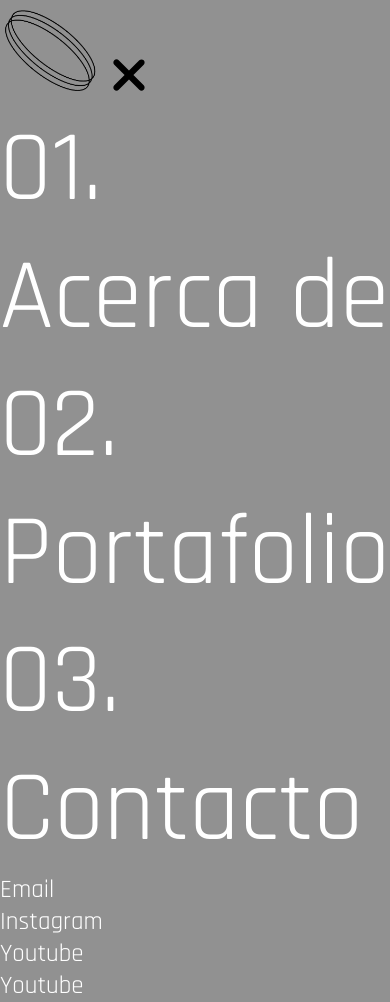
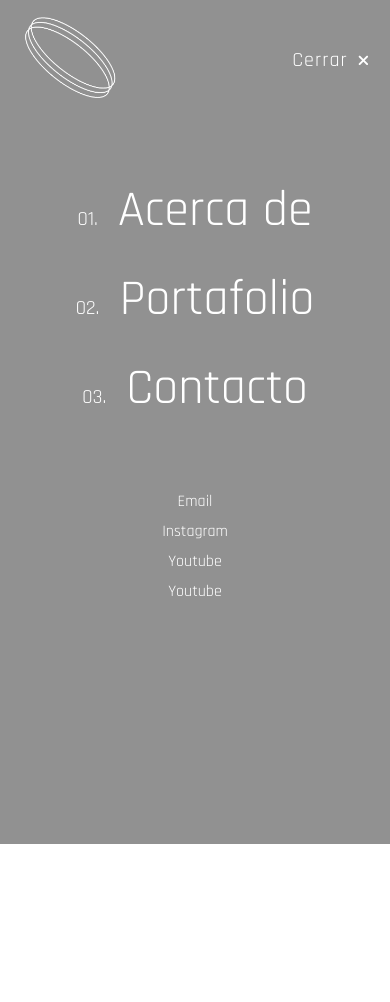
Before and after one commit to constthiers/proyecto-coderhouse, a website: page pages/menu.html in a window 390 px wide. After the commit the page ends 844 px from the top, so only its background shows below. Drawn offline with Linux system fonts and the light colour scheme.

Commit message:
Correcciones media queries y fullscreen-menu listo

```diff
--- a/components/_global.scss
+++ b/components/_global.scss
@@ -75,6 +75,9 @@ a{ text-decoration: none;}
     }
 }
 
+.menu-contenedor__mobile{
+    display: none;
+}
 
 
 /* Estilo del Footer */
@@ -120,25 +123,79 @@ footer a:hover{
 
 /* Estilo de PRUEBA para menú.html */
 
+.enlaces-fullscreen{
+    list-style: none;
+
+    a{
+        color: white;
+    }
+    a:hover{
+        text-shadow: 2px 1px 0px rgb(0, 0, 0);
+    }
+}
+
 .fullscreen-menu{
+    display: flex;
+    flex-flow: column wrap;
     background-color: rgba(29, 29, 29, 0.485);
     min-height: 100vh;
+    justify-content: flex-start;
+    padding: 0px 150px;
+
+    &__first{
+
+        width: 100%;
+        height: 120px;
+        display: flex;
+        flex-direction: row;
+        justify-content: space-between;
+        align-items: center;
+        @extend .enlaces-fullscreen;
+
+        img{
+            filter: invert(100%);
         }
 
-.fullscreen__nav a{
-    font-size: 100px;
+        a{
+            font-size: 20px;
+            letter-spacing: 1px;
+
+
+            i{
                 color: white;
+                font-size: 15px;
+                padding-left: 10px;
+            }
+        }
     }
 
-.fullscreen__nav :hover{
+    &__nav{
+        text-align: center;
+        margin-top: 50px;
+        list-style: none;
+        @extend .enlaces-fullscreen;
+        span{
             color: white;
-    text-shadow: 5px 0px black;
+            font-size: 20px;
+            padding-right: 20px;
         }
 
-.fullscreen__socials a{
-    font-size: 25px;
-    color: white;
+        a{
+            font-size: 50px;
+            line-height: 80px;
+            text-align: left;
         }
+    }
+
+    &__socials{
+        margin-top: 50px;
+        text-align: center;
+        list-style: none;
+        line-height: 30px;
+        @extend .enlaces-fullscreen;
+    }
+}
+
 
 /* Estilo acerca-de.html --> en _acerca-de.html*/
 @mixin bioContainer ($shadow){
@@ -344,15 +401,33 @@ form{
 
     .menu-contenedor{
         display: flex;
+        align-items: center;
         width: auto;
-        margin: 10px 50px;
+        margin: 30px 50px;
 
-        .menu-contenedor__left{
+        &__title{
+            display: flex;
+            width: 50%;
+        }
+
+        &__left{
             display: none;
         }
 
-        .menu-contenedor__right{
+        &__right{
             display: none;
+        }
+
+        &__mobile{
+            display: flex;
+            flex-direction: row;
+            justify-content: end;
+            width: 50%;
+
+            i{
+                font-size: 15px;
+                padding-left: 5px;
+            }
         }
 
     }
@@ -375,17 +450,39 @@ form{
         width: auto;
     }
 
+    .fullscreen-menu{
+        padding: 0px 80px;
+    }
+
 }
 
 @media screen and (max-width: 480px) {
 
-    header{
-        margin: 20px 20px 10px 20px;
+    .menu-contenedor{
+        display: flex;
+        width: auto;
+        margin: 30px 20px;
+
+        &__title{
+            display: flex;
+            width: 50%;
         }
 
-    .menu-contenedor{
-        width: auto;
-        margin: 20px;
+        &__left{
+            display: none;
+        }
+
+        &__right{
+            display: none;
+        }
+
+        &__mobile{
+            display: flex;
+            flex-direction: row;
+            justify-content: end;
+            width: 50%;
+        }
+
     }
 
 
@@ -436,4 +533,8 @@ form{
     .contacto h1{
         font-size: 60px;
     }
+
+    .fullscreen-menu{
+        padding: 0px 20px;
     }
+}
--- a/components/_inicio.scss
+++ b/components/_inicio.scss
@@ -148,6 +148,7 @@ footer{
 // Media queries para index:
 
 @media screen and (max-width: 1200px){
+
   .hero{
     display: flex;
     flex-flow: row wrap;
--- a/components/_portafolio.scss
+++ b/components/_portafolio.scss
@@ -130,7 +130,7 @@ $footer-links:(
 
     .portafolio{
         width: auto;
-        margin: 160px 0px 20px 20px;
+        margin: 50px 0px 20px 20px;
 
         &__nav{
             font-size: 18px;
@@ -170,10 +170,3 @@ $footer-links:(
 
 
 }
-
-
-
-
-
-
-/*  Animaciones para portafolio */
--- a/pages/menu.html
+++ b/pages/menu.html
@@ -5,11 +5,10 @@
     <meta http-equiv="X-UA-Compatible" content="IE=edge">
     <meta name="viewport" content="width=device-width, initial-scale=1.0">
     <title>Menú</title>
-
     <link rel="preconnect" href="https://fonts.googleapis.com">
     <link rel="preconnect" href="https://fonts.gstatic.com" crossorigin>
     <link href="https://fonts.googleapis.com/css2?family=Rajdhani:wght@300;400;500;600;700&display=swap" rel="stylesheet">
-
+    <script src="https://kit.fontawesome.com/8cf2a55d1f.js" crossorigin="anonymous"></script>
     <link rel="stylesheet" href="../css/style.css">
 
 </head>
@@ -18,25 +17,24 @@
 
 <div class="fullscreen-menu">
 
-    <section class="fullscreen__first">
+    <section class="fullscreen-menu__first">
 
         <a href="../index-sitio.html"><img class="menu-logo" src="../images/3anillos.png" alt="LOGO" width="100px" height="100px"></a>
-        <svg xmlns="http://www.w3.org/2000/svg" viewBox="0 0 320 512" width="50px" height="50px"><!--! Font Awesome Pro 6.1.1 by @fontawesome - https://fontawesome.com License - https://fontawesome.com/license (Commercial License) Copyright 2022 Fonticons, Inc. --><path d="M310.6 361.4c12.5 12.5 12.5 32.75 0 45.25C304.4 412.9 296.2 416 288 416s-16.38-3.125-22.62-9.375L160 301.3L54.63 406.6C48.38 412.9 40.19 416 32 416S15.63 412.9 9.375 406.6c-12.5-12.5-12.5-32.75 0-45.25l105.4-105.4L9.375 150.6c-12.5-12.5-12.5-32.75 0-45.25s32.75-12.5 45.25 0L160 210.8l105.4-105.4c12.5-12.5 32.75-12.5 45.25 0s12.5 32.75 0 45.25l-105.4 105.4L310.6 361.4z"/></svg>
-
+        <a href="javascript:history.go(-1)">Cerrar<i class="fa-solid fa-xmark"></i></a>
     </section>
 
 
     <section>
-        <ol class="fullscreen__nav">
-            <li><a href="../pages/acerca-de.html">01. Acerca de</a></li>
-            <li><a href="../pages/portafolio.html">02. Portafolio</a></li>
-            <li><a href="../pages/contacto.html">03. Contacto</a></li>
+        <ol class="fullscreen-menu__nav">
+            <li><a href="../pages/acerca-de.html"><span>01.</span>Acerca de</a></li>
+            <li><a href="../pages/portafolio.html"><span>02.</span>Portafolio</a></li>
+            <li><a href="../pages/contacto.html"><span>03.</span>Contacto</a></li>
         </ol>
     </section>
 
 
     <section>
-        <ul class="fullscreen__socials">
+        <ul class="fullscreen-menu__socials">
             <li><a href="/pages/acerca-de.html">Email</a></li>
             <li> <a href="/pages/portafolio.html">Instagram</a></li>
             <li> <a href="/pages/contacto.html">Youtube</a></li>
```
Also changed, not shown: index-sitio.html (+8 -0 lines), pages/acerca-de.html (+8 -1 lines), pages/contacto.html (+8 -1 lines), pages/portafolio.html (+8 -1 lines), css/style.css. Lines whose indentation alone changed are shown as unchanged.
